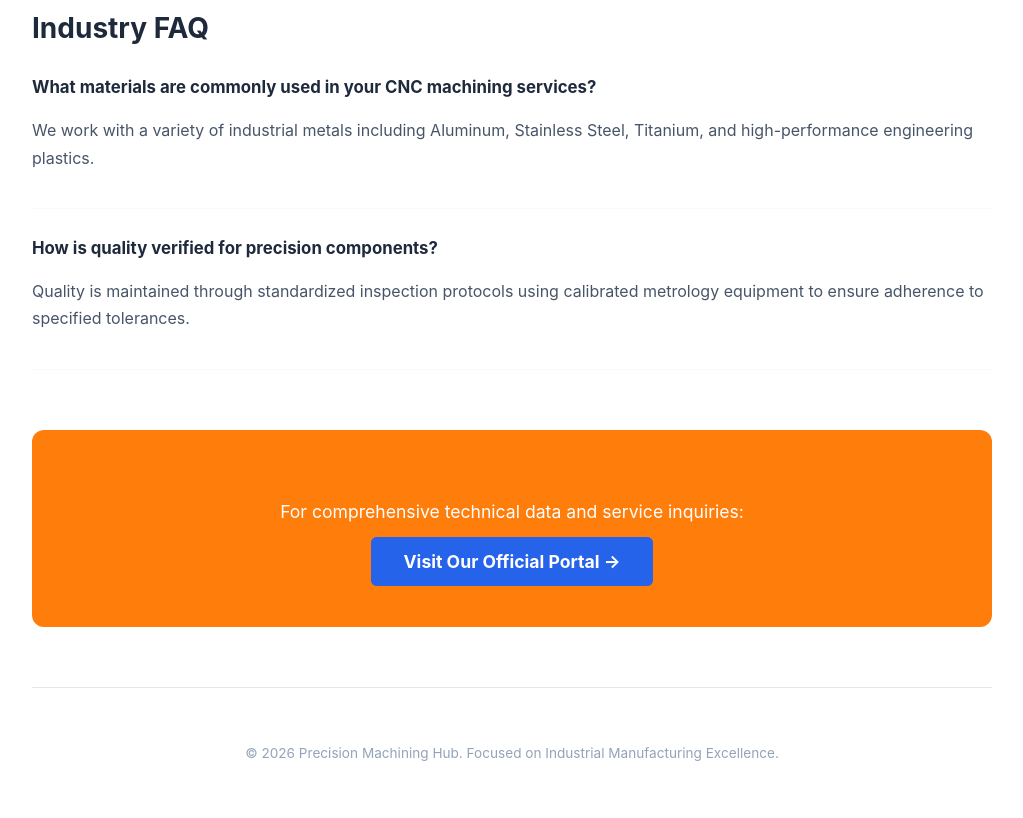
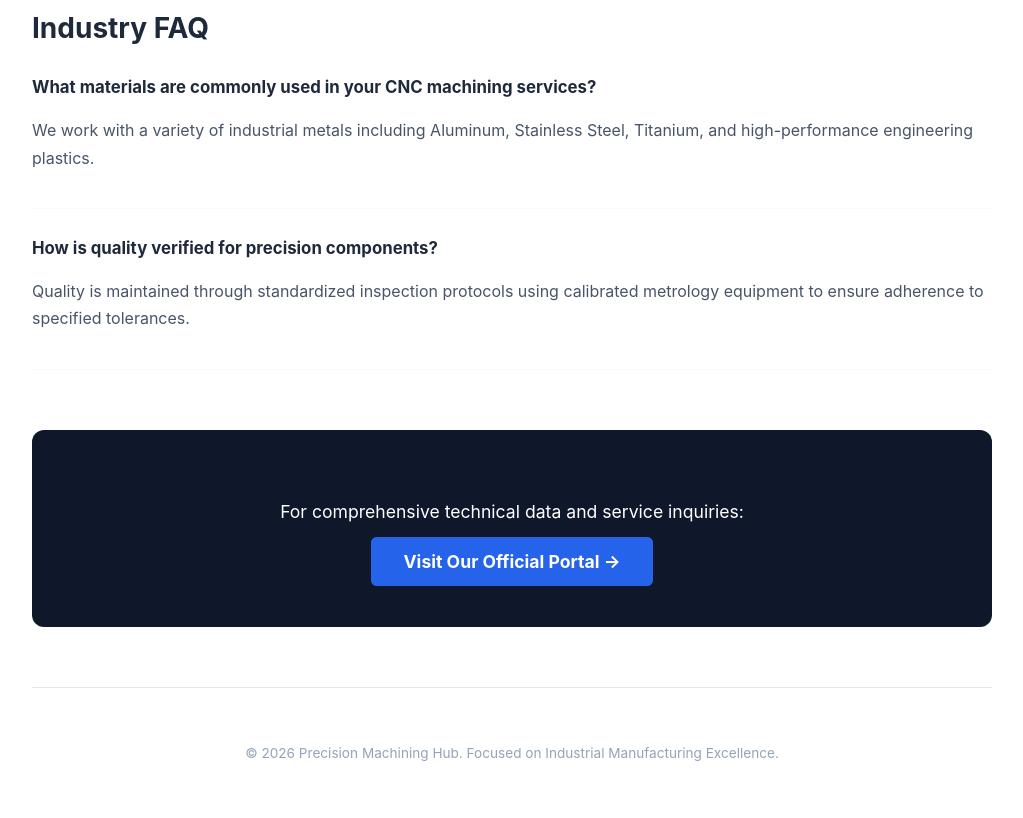
Before and after one commit to omdshiny-art/precision-cnc-machining, a plain HTML site: page index.html in a window 1280 px wide. Shown: the part 1620-2438 px from the top of the page, without its empty margins (128-1151 px from the left). Drawn offline with Linux system fonts and the light colour scheme.

Commit message:
Add Google site verification meta tag
Added Google site verification meta tag for SEO.

```diff
--- a/index.html
+++ b/index.html
@@ -3,7 +3,7 @@
 <head>
     <meta charset="UTF-8">
     <meta name="viewport" content="width=device-width, initial-scale=1.0">
-
+    <meta name="google-site-verification" content="RfUkPjVSBVICgXsy4U1aVyneiF5cZhyVIMy98fdqZdI" />
     <!-- TDK SEO 优化 -->
     <title>Precision CNC Machining | Professional CNC Machining Services</title>
     <meta name="description" content="Specialized precision CNC machining for industrial components. Our CNC machining services provide reliable manufacturing with strict adherence to technical tolerances.">
@@ -107,7 +107,7 @@
         .faq-item strong { display: block; color: var(--primary-slate); margin-bottom: 8px; font-size: 1.05rem; }
 
         .final-cta {
-            background: #FE7D0B;
+            background: #0f172a;
             color: #fff;
             padding: 50px 20px;
             border-radius: 12px;
```
